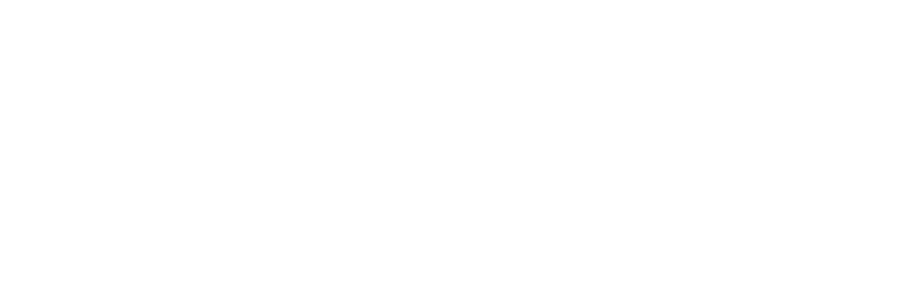
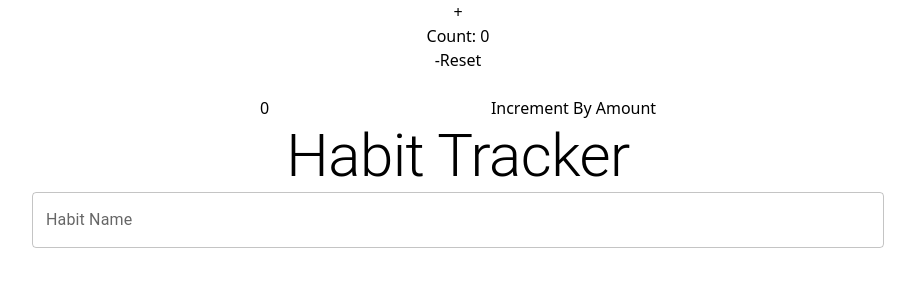
Before and after one commit to ShubhamBane478/ProjectsHub, a React (Vite) app: page /redux-toolkit in a window 1280 px wide. Before the commit this address had no page. Shown: the top 300 px of the page, without its empty margins (182-1097 px from the left). Built offline with nearby package versions, Linux system fonts and the light colour scheme.

Commit message:
reduc toolkit basic

```diff
--- a/package.json
+++ b/package.json
@@ -10,7 +10,12 @@
     "preview": "vite preview"
   },
   "dependencies": {
+    "@emotion/react": "^11.13.3",
+    "@emotion/styled": "^11.13.0",
     "@hookform/resolvers": "^3.9.0",
+    "@mui/icons-material": "^6.1.3",
+    "@mui/material": "^6.1.3",
+    "@reduxjs/toolkit": "^2.2.8",
     "@tanstack/react-query": "^5.59.0",
     "axios": "^1.7.7",
     "class-variance-authority": "^0.7.0",
@@ -20,6 +25,7 @@
     "react": "^18.3.1",
     "react-dom": "^18.3.1",
     "react-hook-form": "^7.53.0",
+    "react-redux": "^9.1.2",
     "react-router-dom": "^6.26.1",
     "tailwind-merge": "^2.5.2",
     "zod": "^3.23.8"
--- /dev/null
+++ b/src/features/counter/counterSlice.ts
@@ -0,0 +1,39 @@
+import { createSlice, PayloadAction } from '@reduxjs/toolkit';
+
+// Define a type for the slice state
+interface CounterState {
+  value: number;
+}
+
+// Set the initial state using that type
+const initialState: CounterState = {
+  value: 0, // Counter starts at 0
+};
+
+// Create the counter slice
+export const counterSlice = createSlice({
+  name: 'counter', // Name of this slice of state
+  initialState, // The initial state value
+  reducers: {
+    increment: (state) => {
+      // Directly mutating the state is allowed thanks to Immer in Redux Toolkit
+      state.value += 1;
+    },
+    decrement: (state) => {
+      state.value -= 1;
+    },
+    reset: (state) => {
+      state.value = 0; // Resets the counter to 0
+    },
+    // Optionally pass a payload to set the counter to a specific value
+    incrementByAmount: (state, action: PayloadAction<number>) => {
+      state.value += action.payload;
+    },
+  },
+});
+
+// Export the actions generated from the slice
+export const { increment, decrement, reset, incrementByAmount } = counterSlice.actions;
+
+// Export the reducer to be used in the store configuration
+export default counterSlice.reducer;
--- a/src/main.tsx
+++ b/src/main.tsx
@@ -2,9 +2,14 @@
 import { createRoot } from 'react-dom/client'
 import App from './App.tsx'
 import './index.css'
+import { Provider } from 'react-redux'
 
+import { store } from './redux/store.ts'
 createRoot(document.getElementById('root')!).render(
   <StrictMode>
+    <Provider store={store}>
     <App />
+    </Provider>
+
   </StrictMode>,
 )
--- /dev/null
+++ b/src/mini-projects/habit-tracker/components/habit-tracker-form.tsx
@@ -0,0 +1,34 @@
+import React, { useState } from "react";
+import Container from "@mui/material/Container";
+import { Box, TextField, Typography } from "@mui/material";
+const HabitTrackerForm = () => {
+  const [name, setName] = useState("");
+  return (
+    <>
+      <Container maxWidth="md">
+        <Typography component={"h1"} variant="h2" align="center">
+          Habit Tracker
+        </Typography>
+        <form>
+          <Box
+            sx={{
+              display: "flex",
+              flexDirection: " column",
+              gap: 2,
+            }}
+          >
+            <TextField
+              label="Habit Name"
+              value={name}
+              onChange={(e) => setName(e.target.value)}
+              placeholder="Enter habit name"
+              fullWidth
+            />
+          </Box>
+        </form>
+      </Container>
+    </>
+  );
+};
+
+export default HabitTrackerForm;
--- /dev/null
+++ b/src/mini-projects/habit-tracker/redux-toolkit.tsx
@@ -0,0 +1,52 @@
+import React, { useState } from "react";
+import { useDispatch, useSelector } from "react-redux";
+import {
+  decrement,
+  increment,
+  incrementByAmount,
+  reset,
+} from "../../features/counter/counterSlice";
+import HabitTrackerForm from "./components/habit-tracker-form";
+
+const ReduxToolkit = () => {
+  // eslint-disable-next-line @typescript-eslint/no-explicit-any
+  const count = useSelector((state: any) => state.counter.value);
+  const dispatch = useDispatch();
+  const [amount, setAmount] = useState(0);
+
+  const handleIncrementClick = () => {
+    dispatch(increment());
+  };
+
+  const handleDecrementClick = () => {
+    dispatch(decrement());
+  };
+
+  const handleResetClick = () => {
+    dispatch(reset());
+  };
+
+  return (
+    <>
+      <div className="container">
+        <button onClick={handleIncrementClick}> + </button>
+        <p>Count: {count}</p>
+        <button onClick={handleDecrementClick}> - </button>
+        <button onClick={handleResetClick}> Reset </button>
+        <br />
+        <br />
+        <input
+          type="Number"
+          value={amount}
+          placeholder="Enter Amount "
+          onChange={(e) => setAmount(Number(e.target.value))}
+        />
+        <button onClick={() => dispatch(incrementByAmount(amount))}>
+          Increment By Amount
+        </button>
+      </div>
+      <HabitTrackerForm />
+    </>
+  );
+};
+export default ReduxToolkit;
--- a/src/pages/HomePage/index.tsx
+++ b/src/pages/HomePage/index.tsx
@@ -39,6 +39,12 @@
     intro: 'tutorial on react query',
     link: '/react-query'
   },
+  {
+    name: 'Habit  Tracker',
+    image: 'path/to/project2-image.jpg',
+    intro: 'Habit tracker built with material ui and Redux Toolkit',
+    link: '/redux-toolkit'
+  },
   // Add more projects as needed
 ];
 
--- /dev/null
+++ b/src/redux/habitSlice.ts
@@ -0,0 +1,30 @@
+import { createSlice } from "@reduxjs/toolkit";
+
+export interface Habit{
+    id: string;
+    name: string;
+    frequency : "daily" | "weekly";
+    completedDates: string[];
+    createdAt : string;
+}
+
+interface HabitState{
+    habits: Habit[];
+}
+
+const initialState :HabitState = {
+    habits :[],
+}
+
+
+const habitSlice = createSlice({
+    name: "habits",
+    initialState,
+    reducers: {
+        addHabit: () => {}
+    },
+})
+
+
+export const {addHabit} = habitSlice.actions;
+export default habitSlice.reducer;
--- /dev/null
+++ b/src/redux/store.ts
@@ -0,0 +1,13 @@
+import { configureStore } from '@reduxjs/toolkit'
+import counterReducer from '../features/counter/counterSlice'
+import habitsReducer from './habitSlice'
+
+export const store = configureStore({
+  reducer: {
+    counter: counterReducer,
+    habits: habitsReducer,
+  }
+})
+
+export type RootState = ReturnType<typeof store.getState>
+export type AppDispatch = typeof store.dispatch;
--- a/src/routes/index.tsx
+++ b/src/routes/index.tsx
@@ -7,6 +7,7 @@
 import PlaygroundReact from '../mini-projects/react-playground';
 import ProductsPageQuery from '../mini-projects/product-page/ProductsPageQuery';
 import ReactQuery from '../mini-projects/react-query/ReactQuery';
+import ReduxToolkit from '../mini-projects/habit-tracker/redux-toolkit';
 // import { RetracingSideBar } from '../mini-projects/animated-sidebar/RetractingSideBar';
 // import FramerMotion from '../playground/famerMotion/FramerMotionCC';
 
@@ -22,6 +23,7 @@
         <Route path='/react-playground' element={<PlaygroundReact/>} />
         <Route path='/products-page' element={<ProductsPageQuery />} />
         <Route path="/react-query/*" element={<ReactQuery />} />
+        <Route path="/redux-toolkit/*" element={<ReduxToolkit />} />
         {/* <Route path='/framer-motion' element={<FramerMotion />} /> */}
         {/* Add routes for other projects here */}
 
```
Also changed, not shown: 1 other file (tests, documents, lock files or other folders).
